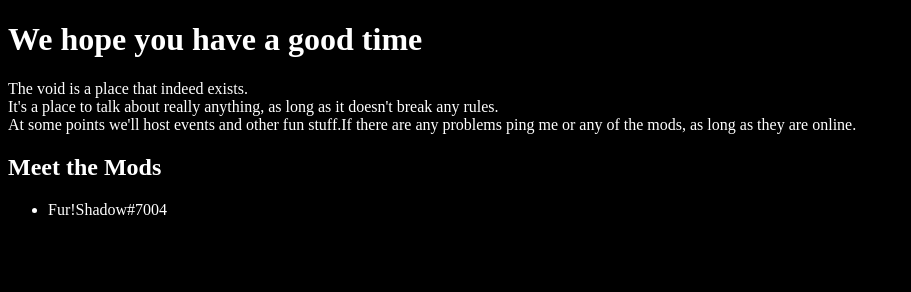
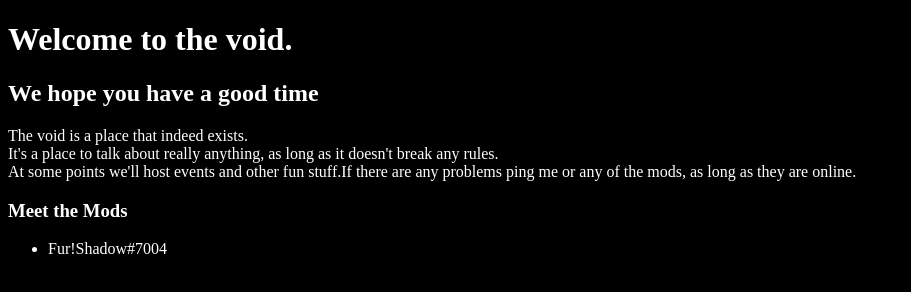
Before and after one commit to Cooliokid956/void-server.github.io, a plain HTML site: page index.html in a window 1280 px wide. Shown: the whole page, without its empty margins (0-911 px from the left). Drawn offline with Linux system fonts and the light colour scheme.

Commit message:
Update index.html

```diff
--- a/index.html
+++ b/index.html
@@ -1,12 +1,13 @@
 <!DOCTYPE html>
 <html>
     <head>
-        <title>Welcome to the Void.</title>
+        <title>Void</title>
     <head>
     <body>
-        <h1>We hope you have a good time</h1>
+        <h1>Welcome to the void.</h1>
+        <h2>We hope you have a good time</h2>
         <p>The void is a place that indeed exists.<br>It's a place to talk about really anything, as long as it doesn't break any rules.<br>At some points we'll host events and other fun stuff.<brWe want to be nice to everyone and just have an overall good time.<br>If there are any problems ping me or any of the mods, as long as they are online.</p>
-        <h2>Meet the Mods</h2>
+        <h3>Meet the Mods</h3>
         <ul>
           <li>Fur!Shadow#7004
         </ul>
```
